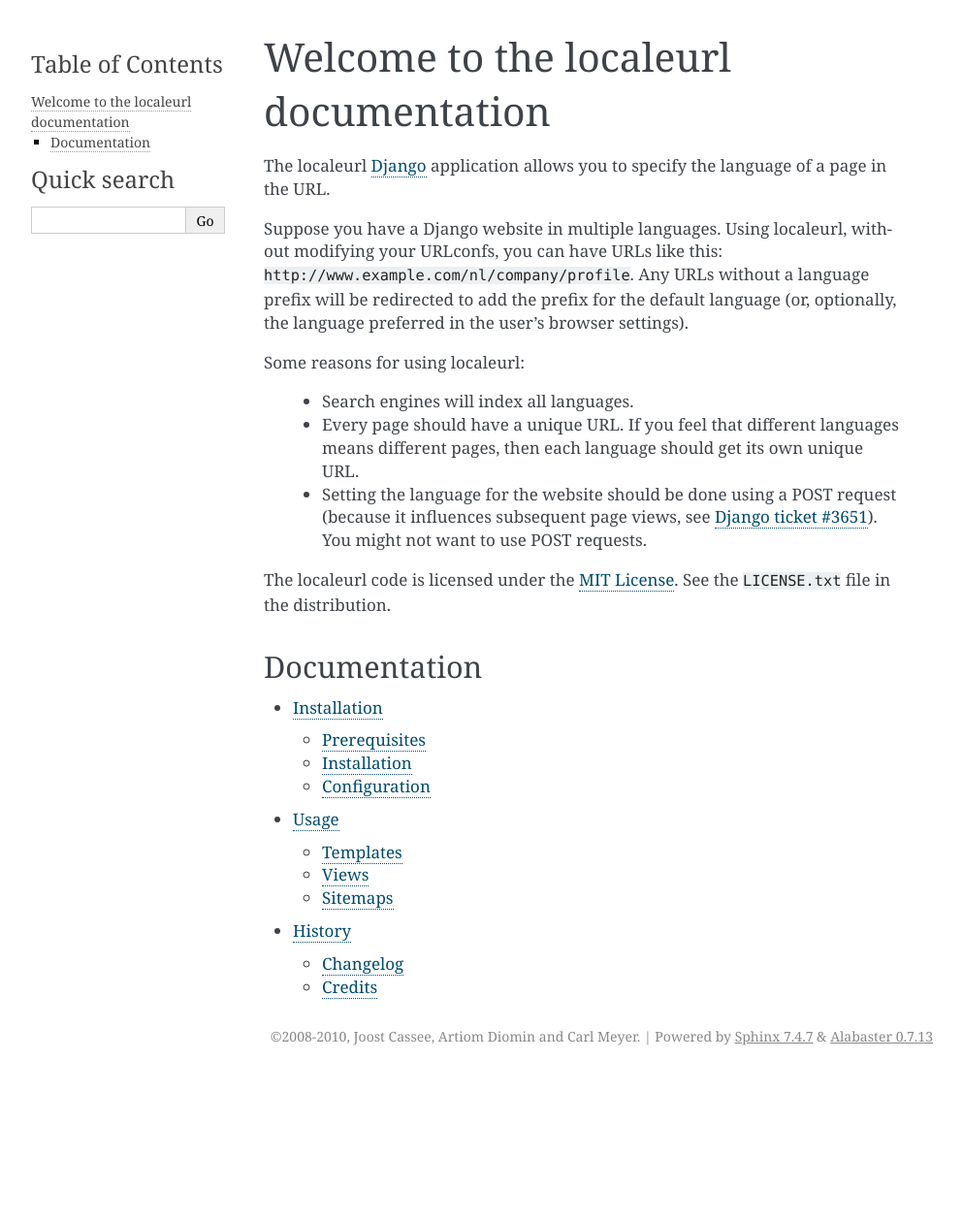
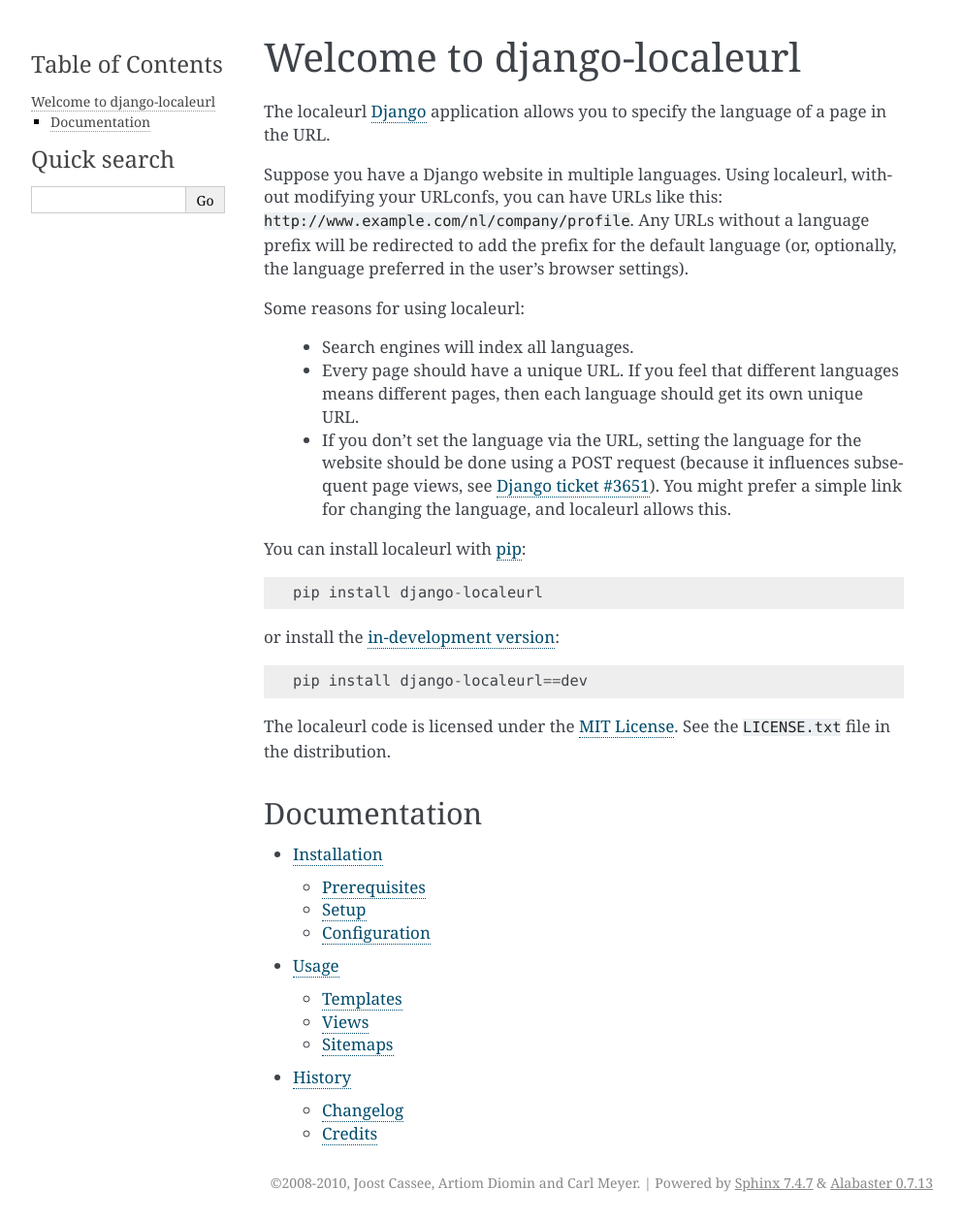
Before and after one commit to kellycreativetech/django-localeurl, a Sphinx documentation site: the page built from docs/index.rst, in a window 1280 px wide. Shown: the whole page at 97% size, without its empty margins (148-1141 px from the left). Built offline with Sphinx 7.4.7, drawn with Linux system fonts in a browser that asks for light colours; before the commit the page ends 1108 px from its top, so only the background shows below that.

Commit message:
update setup.py

```diff
--- a/docs/index.rst
+++ b/docs/index.rst
@@ -1,5 +1,5 @@
-Welcome to the localeurl documentation
-======================================
+Welcome to django-localeurl
+===========================
 
 The localeurl Django_ application allows you to specify the language
 of a page in the URL.
@@ -16,15 +16,31 @@
   * Search engines will index all languages.
   * Every page should have a unique URL. If you feel that different languages
     means different pages, then each language should get its own unique URL.
-  * Setting the language for the website should be done using a POST request
-    (because it influences subsequent page views, see `Django ticket #3651`_).
-    You might not want to use POST requests.
+  * If you don't set the language via the URL, setting the language
+    for the website should be done using a POST request (because it
+    influences subsequent page views, see `Django ticket #3651`_).
+    You might prefer a simple link for changing the language, and
+    localeurl allows this.
+
+.. _Django: http://www.djangoproject.com/
+.. _`Django ticket #3651`: http://code.djangoproject.com/ticket/3651
+
+You can install localeurl with pip_::
+
+    pip install django-localeurl
+
+or install the `in-development version`_::
+
+    pip install django-localeurl==dev
+
+.. _pip: http://pip.openplans.org
+.. _`in-development version`: http://bitbucket.org/carljm/django-localeurl/get/tip.gz#egg=django-localeurl-dev
+
+.. comment: split here
 
 The localeurl code is licensed under the `MIT License`_. See the
 ``LICENSE.txt`` file in the distribution.
 
-.. _Django: http://www.djangoproject.com/
-.. _`Django ticket #3651`: http://code.djangoproject.com/ticket/3651
 .. _`MIT License`: http://www.opensource.org/licenses/mit-license.php
 
 
@@ -34,6 +50,6 @@
 .. toctree::
 	:maxdepth: 2
 
-	installation
+	setup
 	usage
 	history
```
Also changed, not shown: docs/setup.rst (renamed from docs/installation.rst, +4 -7 lines), setup.py (+12 -23 lines).
